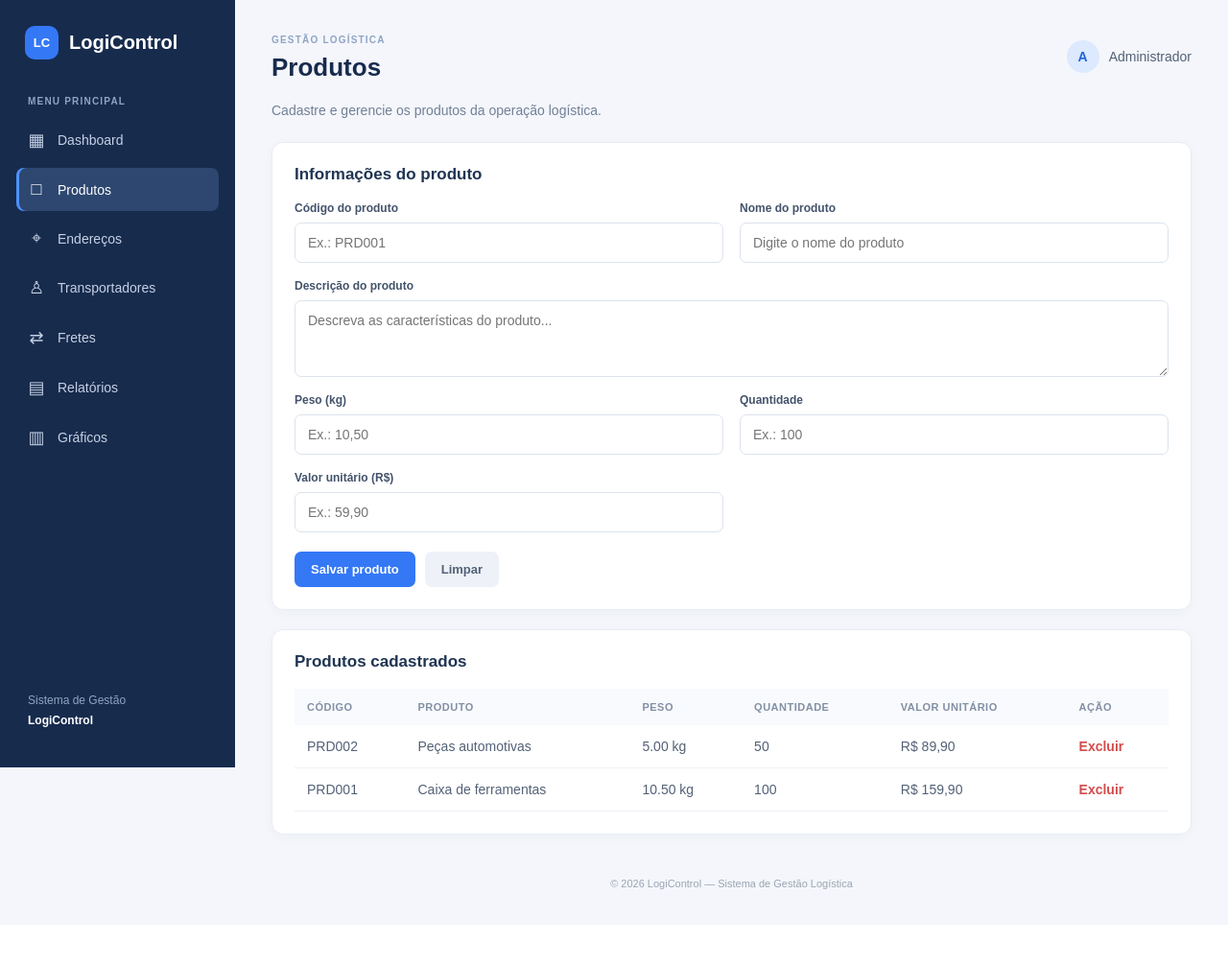
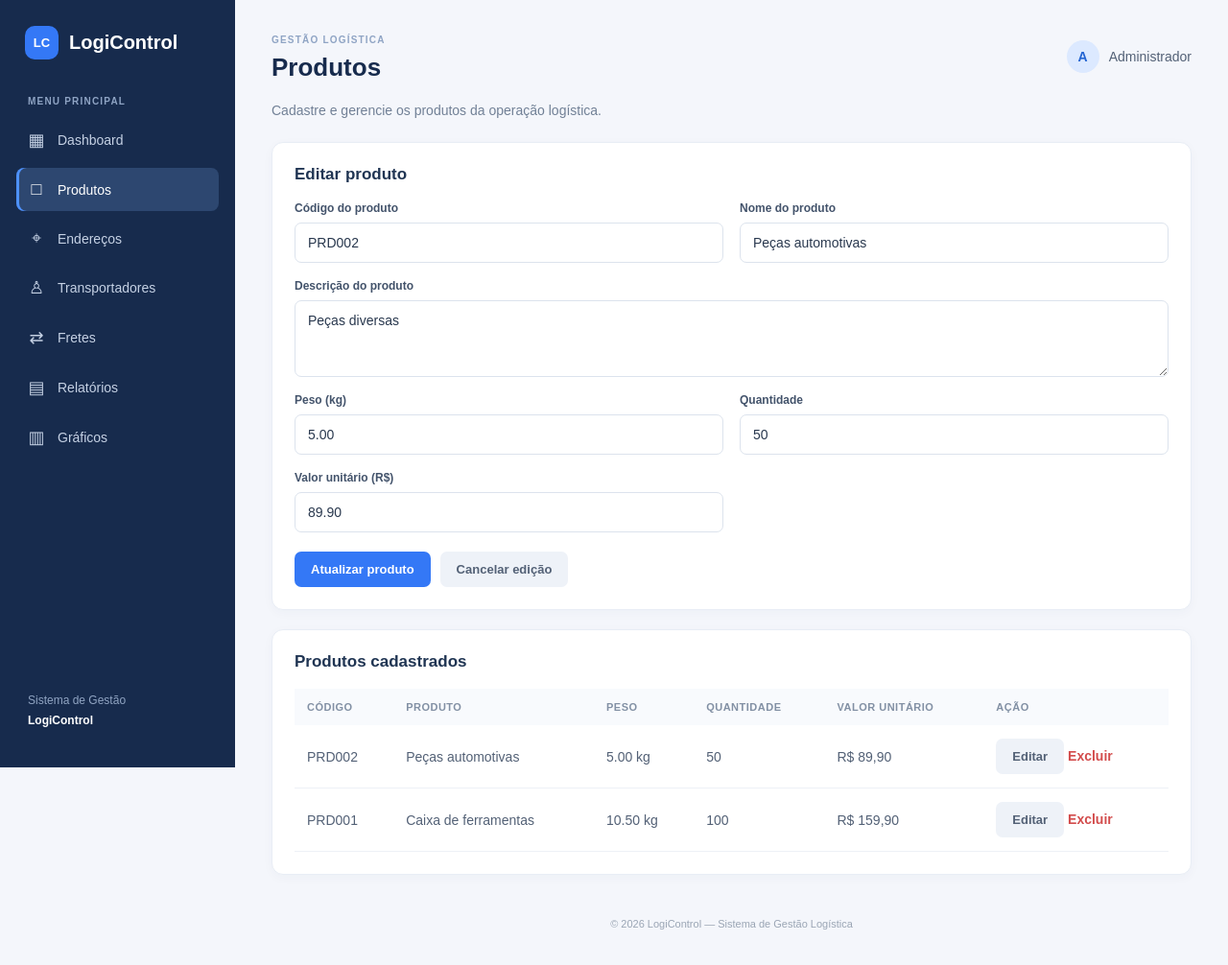
Before and after one commit to NEGOJEAN/LogiControl, a PHP site: page /index.php?pagina=produtos&editar=2 in a window 1280 px wide. Shown: the whole page at 96% size. Before the commit the page ends 927 px from the top, so only its background shows below. Run offline with PHP 8.4, Linux system fonts and the light colour scheme; data comes from the database, SQL or seed files in the repository.

Commit message:
Implementa edicao de produtos

```diff
--- a/pages/produtos.php
+++ b/pages/produtos.php
@@ -1,22 +1,265 @@
 <?php
-$campos=['codigo'=>'Código do produto','nome'=>'Nome do produto','descricao'=>'Descrição do produto','peso'=>'Peso (kg)','quantidade'=>'Quantidade','valor_unitario'=>'Valor unitário (R$)'];
-if ($_SERVER['REQUEST_METHOD']==='POST' && ($_POST['acao']??'')==='salvar') {
-  $sql="INSERT INTO produtos (codigo,nome,descricao,peso,quantidade,valor_unitario) VALUES (?,?,?,?,?,?)";
-  $pdo->prepare($sql)->execute([trim($_POST['codigo']),trim($_POST['nome']),trim($_POST['descricao']),$_POST['peso']?:0,$_POST['quantidade']?:0,$_POST['valor_unitario']?:0]);
-  $_SESSION['mensagem']='Produto cadastrado com sucesso!'; header('Location: index.php?pagina=produtos'); exit;
+
+$campos = [
+    'codigo' => 'Código do produto',
+    'nome' => 'Nome do produto',
+    'descricao' => 'Descrição do produto',
+    'peso' => 'Peso (kg)',
+    'quantidade' => 'Quantidade',
+    'valor_unitario' => 'Valor unitário (R$)'
+];
+
+// Valores iniciais do formulário
+$produtoEdicao = [
+    'id' => '',
+    'codigo' => '',
+    'nome' => '',
+    'descricao' => '',
+    'peso' => '',
+    'quantidade' => '',
+    'valor_unitario' => ''
+];
+
+// SALVAR OU ATUALIZAR PRODUTO
+if ($_SERVER['REQUEST_METHOD'] === 'POST') {
+
+    $acao = $_POST['acao'] ?? '';
+
+    if ($acao === 'salvar' || $acao === 'atualizar') {
+
+        $dados = [
+            trim($_POST['codigo'] ?? ''),
+            trim($_POST['nome'] ?? ''),
+            trim($_POST['descricao'] ?? ''),
+            $_POST['peso'] ?? 0,
+            $_POST['quantidade'] ?? 0,
+            $_POST['valor_unitario'] ?? 0
+        ];
+
+        if ($acao === 'atualizar') {
+
+            $id = (int)($_POST['id'] ?? 0);
+
+            $sql = "UPDATE produtos SET
+                    codigo = ?,
+                    nome = ?,
+                    descricao = ?,
+                    peso = ?,
+                    quantidade = ?,
+                    valor_unitario = ?
+                    WHERE id = ?";
+
+            $pdo->prepare($sql)->execute([...$dados, $id]);
+
+            $_SESSION['mensagem'] = 'Produto atualizado com sucesso!';
+
+        } else {
+
+            $sql = "INSERT INTO produtos
+                    (codigo, nome, descricao, peso, quantidade, valor_unitario)
+                    VALUES (?, ?, ?, ?, ?, ?)";
+
+            $pdo->prepare($sql)->execute($dados);
+
+            $_SESSION['mensagem'] = 'Produto cadastrado com sucesso!';
+        }
+
+        header('Location: index.php?pagina=produtos');
+        exit;
+    }
 }
-if (isset($_GET['excluir'])) { $pdo->prepare("DELETE FROM produtos WHERE id=?")->execute([(int)$_GET['excluir']]); $_SESSION['mensagem']='Produto excluído.'; header('Location: index.php?pagina=produtos'); exit; }
-$lista=$pdo->query("SELECT * FROM produtos ORDER BY id DESC")->fetchAll();
+
+// CARREGAR PRODUTO PARA EDIÇÃO
+if (isset($_GET['editar'])) {
+
+    $id = (int)$_GET['editar'];
+
+    $stmt = $pdo->prepare("SELECT * FROM produtos WHERE id = ?");
+    $stmt->execute([$id]);
+
+    $produtoEdicao = $stmt->fetch(PDO::FETCH_ASSOC) ?: $produtoEdicao;
+}
+
+// EXCLUIR PRODUTO
+if (isset($_GET['excluir'])) {
+
+    $id = (int)$_GET['excluir'];
+
+    $pdo->prepare("DELETE FROM produtos WHERE id = ?")->execute([$id]);
+
+    $_SESSION['mensagem'] = 'Produto excluído.';
+
+    header('Location: index.php?pagina=produtos');
+    exit;
+}
+
+// LISTAR PRODUTOS
+$lista = $pdo->query(
+    "SELECT * FROM produtos ORDER BY id DESC"
+)->fetchAll(PDO::FETCH_ASSOC);
+
 ?>
-<p class="subtitle">Cadastre e gerencie os produtos da operação logística.</p>
-<section class="panel"><h2>Informações do produto</h2><form method="post" class="form-grid"><input type="hidden" name="acao" value="salvar">
-<label>Código do produto<input name="codigo" placeholder="Ex.: PRD001" required></label>
-<label>Nome do produto<input name="nome" placeholder="Digite o nome do produto" required></label>
-<label class="full">Descrição do produto<textarea name="descricao" placeholder="Descreva as características do produto..."></textarea></label>
-<label>Peso (kg)<input type="number" name="peso" step="0.01" min="0" placeholder="Ex.: 10,50"></label>
-<label>Quantidade<input type="number" name="quantidade" min="0" placeholder="Ex.: 100"></label>
-<label>Valor unitário (R$)<input type="number" name="valor_unitario" step="0.01" min="0" placeholder="Ex.: 59,90"></label>
-<div class="form-actions full"><button class="button primary">Salvar produto</button><button type="reset" class="button secondary">Limpar</button></div></form></section>
-<section class="panel"><h2>Produtos cadastrados</h2><div class="table-wrap"><table><thead><tr><th>Código</th><th>Produto</th><th>Peso</th><th>Quantidade</th><th>Valor unitário</th><th>Ação</th></tr></thead><tbody>
-<?php foreach($lista as $p): ?><tr><td><?= h($p['codigo']) ?></td><td><?= h($p['nome']) ?></td><td><?= h($p['peso']) ?> kg</td><td><?= h($p['quantidade']) ?></td><td>R$ <?= number_format((float)$p['valor_unitario'],2,',','.') ?></td><td><a class="delete" onclick="return confirm('Excluir este produto?')" href="index.php?pagina=produtos&excluir=<?= (int)$p['id'] ?>">Excluir</a></td></tr><?php endforeach; ?>
-<?php if(!$lista): ?><tr><td colspan="6" class="empty">Nenhum produto cadastrado.</td></tr><?php endif; ?></tbody></table></div></section>
+
+<p class="subtitle">
+    Cadastre e gerencie os produtos da operação logística.
+</p>
+
+<section class="panel">
+
+    <h2>
+        <?= $produtoEdicao['id'] ? 'Editar produto' : 'Informações do produto' ?>
+    </h2>
+
+    <form method="post" class="form-grid">
+
+        <input type="hidden"
+               name="acao"
+               value="<?= $produtoEdicao['id'] ? 'atualizar' : 'salvar' ?>">
+
+        <input type="hidden"
+               name="id"
+               value="<?= (int)$produtoEdicao['id'] ?>">
+
+        <label>
+            Código do produto
+            <input name="codigo"
+                   value="<?= h($produtoEdicao['codigo']) ?>"
+                   placeholder="Ex.: PRD001"
+                   required>
+        </label>
+
+        <label>
+            Nome do produto
+            <input name="nome"
+                   value="<?= h($produtoEdicao['nome']) ?>"
+                   placeholder="Digite o nome do produto"
+                   required>
+        </label>
+
+        <label class="full">
+            Descrição do produto
+            <textarea name="descricao"
+                      placeholder="Descreva as características do produto..."><?= h($produtoEdicao['descricao']) ?></textarea>
+        </label>
+
+        <label>
+            Peso (kg)
+            <input type="number"
+                   name="peso"
+                   step="0.01"
+                   min="0"
+                   value="<?= h($produtoEdicao['peso']) ?>">
+        </label>
+
+        <label>
+            Quantidade
+            <input type="number"
+                   name="quantidade"
+                   min="0"
+                   value="<?= h($produtoEdicao['quantidade']) ?>">
+        </label>
+
+        <label>
+            Valor unitário (R$)
+            <input type="number"
+                   name="valor_unitario"
+                   step="0.01"
+                   min="0"
+                   value="<?= h($produtoEdicao['valor_unitario']) ?>">
+        </label>
+
+        <div class="form-actions full">
+
+            <button class="button primary">
+                <?= $produtoEdicao['id'] ? 'Atualizar produto' : 'Salvar produto' ?>
+            </button>
+
+            <a href="index.php?pagina=produtos"
+               class="button secondary">
+                <?= $produtoEdicao['id'] ? 'Cancelar edição' : 'Limpar' ?>
+            </a>
+
+        </div>
+
+    </form>
+
+</section>
+
+<section class="panel">
+
+    <h2>Produtos cadastrados</h2>
+
+    <div class="table-wrap">
+
+        <table>
+
+            <thead>
+                <tr>
+                    <th>Código</th>
+                    <th>Produto</th>
+                    <th>Peso</th>
+                    <th>Quantidade</th>
+                    <th>Valor unitário</th>
+                    <th>Ação</th>
+                </tr>
+            </thead>
+
+            <tbody>
+
+                <?php foreach ($lista as $p): ?>
+
+                    <tr>
+
+                        <td><?= h($p['codigo']) ?></td>
+
+                        <td><?= h($p['nome']) ?></td>
+
+                        <td><?= h($p['peso']) ?> kg</td>
+
+                        <td><?= h($p['quantidade']) ?></td>
+
+                        <td>
+                            R$ <?= number_format(
+                                (float)$p['valor_unitario'],
+                                2,
+                                ',',
+                                '.'
+                            ) ?>
+                        </td>
+
+                        <td>
+
+                            <a class="button secondary"
+                               href="index.php?pagina=produtos&editar=<?= (int)$p['id'] ?>">
+                                Editar
+                            </a>
+
+                            <a class="delete"
+                               onclick="return confirm('Excluir este produto?')"
+                               href="index.php?pagina=produtos&excluir=<?= (int)$p['id'] ?>">
+                                Excluir
+                            </a>
+
+                        </td>
+
+                    </tr>
+
+                <?php endforeach; ?>
+
+                <?php if (!$lista): ?>
+
+                    <tr>
+                        <td colspan="6" class="empty">
+                            Nenhum produto cadastrado.
+                        </td>
+                    </tr>
+
+                <?php endif; ?>
+
+            </tbody>
+
+        </table>
+
+    </div>
+
+</section>
```
